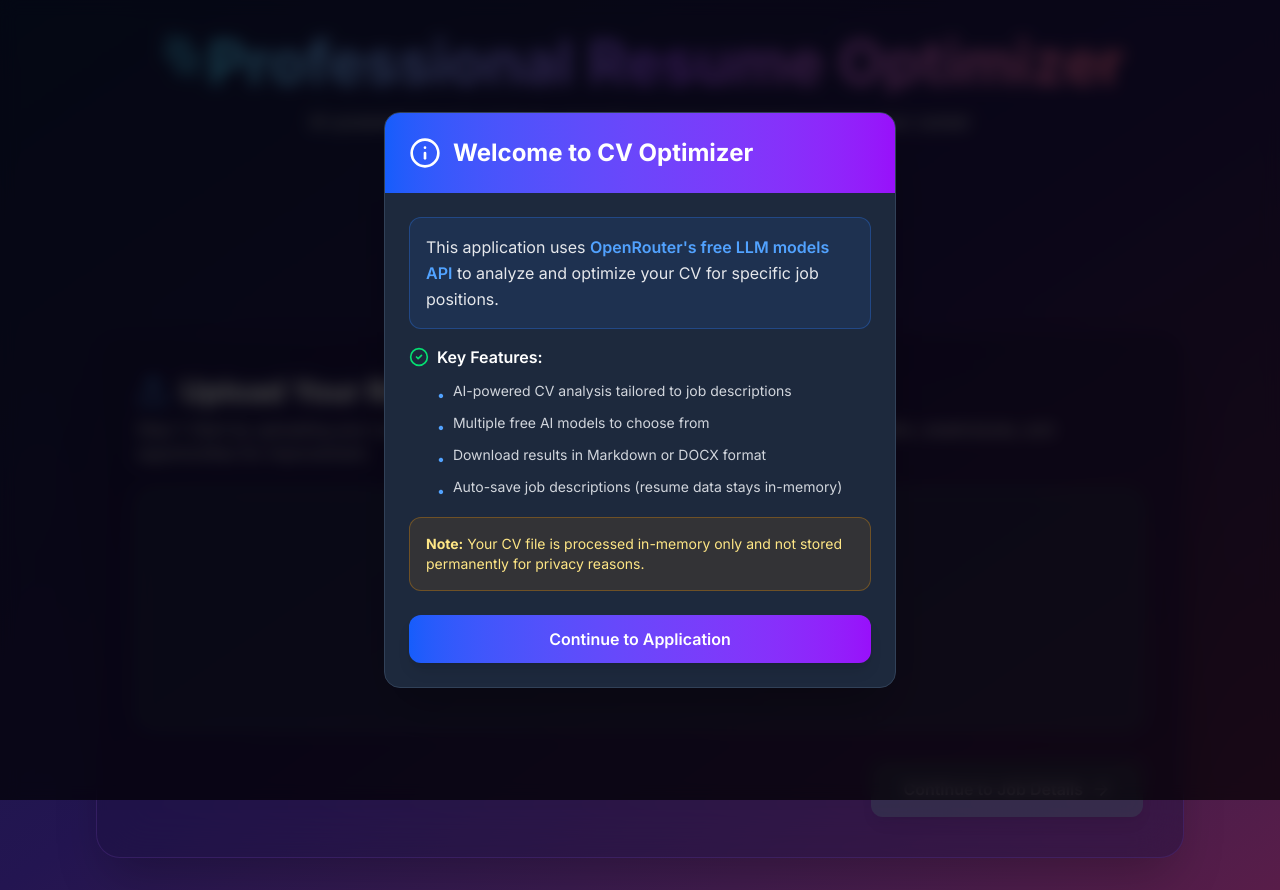
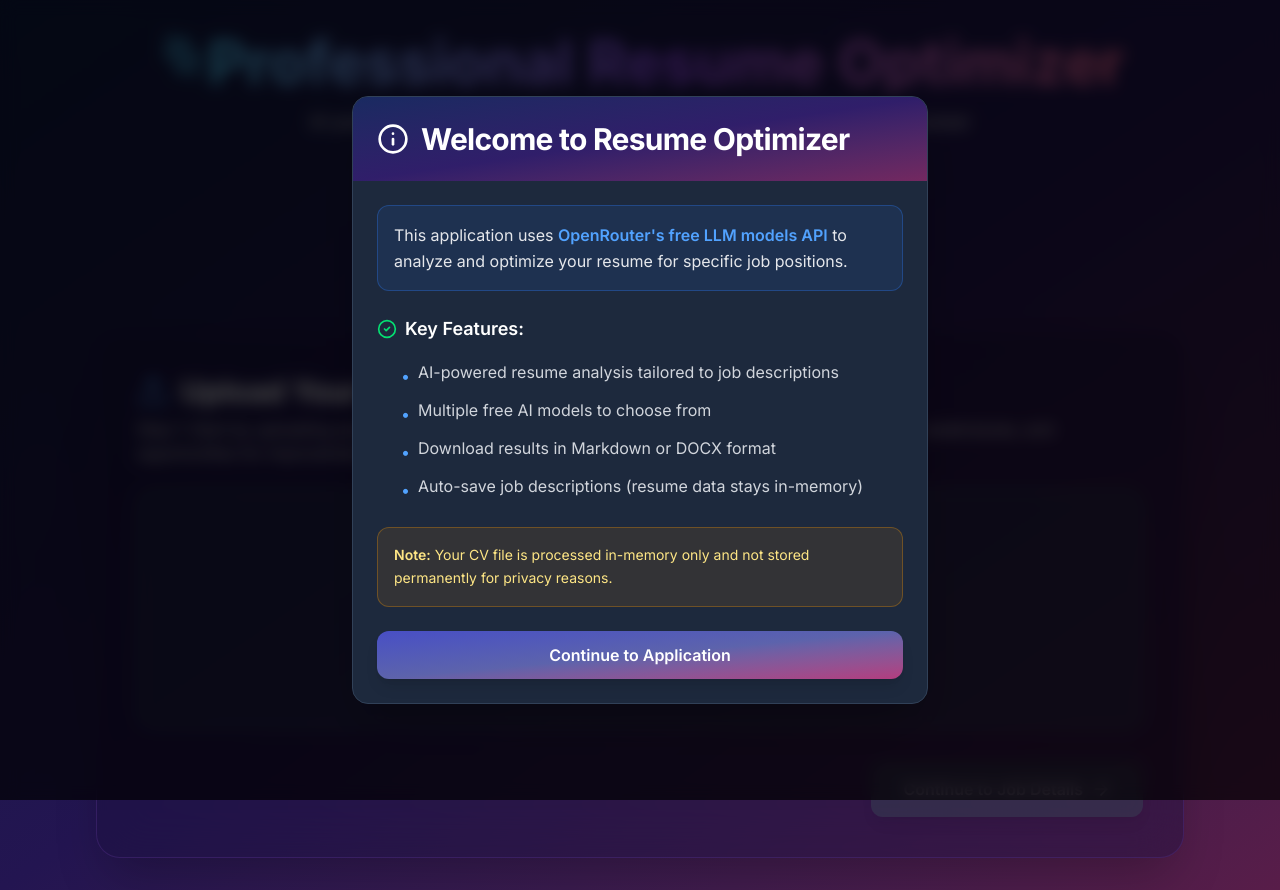
Before and after one commit to mahmud-r-farhan/resume-analiser, a React (Vite) app in the folder frontend/: page / in a window 1280 px wide. Built offline with nearby package versions, Linux system fonts and the light colour scheme.

Commit message:
fix modal issues

```diff
--- a/frontend/src/App.jsx
+++ b/frontend/src/App.jsx
@@ -19,7 +19,6 @@
       analysis: '',
       setCvFile: (file) => set({ cvFile: file }),
       setJobDesc: (desc) => set({ jobDesc: desc }),
-      setModel: (model) => set({ model }),
       setAnalysis: (analysis) => set({ analysis }),
       clearStore: () => set({ cvFile: null, jobDesc: '', analysis: '', model: 'deepseek/deepseek-chat-v3.1:free' }),
     }),
@@ -27,7 +26,6 @@
       name: 'cv-optimizer-storage',
       partialize: (state) => ({
         jobDesc: state.jobDesc,
-        model: state.model,
       }),
     }
   )
@@ -37,7 +35,7 @@
 function WelcomeModal({ isOpen, onClose }) {
   if (!isOpen) return null;
   return (
-    <AnimatePresence>
+       <AnimatePresence>
       <motion.div
         initial={{ opacity: 0 }}
         animate={{ opacity: 1 }}
@@ -50,32 +48,41 @@
           animate={{ scale: 1, opacity: 1 }}
           exit={{ scale: 0.9, opacity: 0 }}
           onClick={(e) => e.stopPropagation()}
-          className="bg-slate-800 rounded-2xl shadow-2xl max-w-lg w-full border border-slate-700 overflow-hidden"
+          className="bg-slate-800 rounded-2xl shadow-2xl max-w-xl w-full border border-slate-700 overflow-hidden"
         >
-          <div className="bg-gradient-to-r from-blue-600 to-purple-600 p-6">
-            <div className="flex items-center justify-between">
-              <div className="flex items-center gap-3">
-                <Info className="w-8 h-8 text-white" />
-                <h2 className="text-2xl font-bold text-white">Welcome to CV Optimizer</h2>
-              </div>
+          {/* Header */}
+          <div className=" bg-gradient-to-br from-[#192a61] via-[#301e6a] to-[#732860] p-6">
+            <div className="flex items-center gap-3">
+              <Info className="w-8 h-8 text-white" />
+              <h2 className="text-3xl font-extrabold text-white tracking-tight">
+                Welcome to Resume Optimizer
+              </h2>
             </div>
           </div>
 
-          <div className="p-6 space-y-4">
+          {/* Body */}
+          <div className="p-6 space-y-6">
+            {/* Info Box */}
             <div className="bg-blue-500/10 border border-blue-500/30 rounded-xl p-4">
-              <p className="text-gray-200 leading-relaxed">
-                This application uses <span className="font-semibold text-blue-400">OpenRouter's free LLM models API</span> to analyze and optimize your CV for specific job positions.
+              <p className="text-gray-200 leading-relaxed text-base">
+                This application uses{" "}
+                <span className="font-semibold text-blue-400">
+                  OpenRouter's free LLM models API
+                </span>{" "}
+                to analyze and optimize your resume for specific job positions.
               </p>
             </div>
-            <div className="space-y-3 text-gray-300">
-              <h3 className="font-semibold text-white flex items-center gap-2">
+
+            {/* Features */}
+            <div className="space-y-4 text-gray-300">
+              <h3 className="text-lg font-semibold text-white flex items-center gap-2">
                 <CheckCircle2 className="w-5 h-5 text-green-400" />
                 Key Features:
               </h3>
-              <ul className="space-y-2 ml-7 text-sm">
+              <ul className="space-y-2 ml-6 text-base leading-relaxed">
                 <li className="flex items-start gap-2">
                   <span className="text-blue-400 mt-1">•</span>
-                  <span>AI-powered CV analysis tailored to job descriptions</span>
+                  <span>AI-powered resume analysis tailored to job descriptions</span>
                 </li>
                 <li className="flex items-start gap-2">
                   <span className="text-blue-400 mt-1">•</span>
@@ -91,18 +98,23 @@
                 </li>
               </ul>
             </div>
+
+            {/* Privacy Note */}
             <div className="bg-amber-500/10 border border-amber-500/30 rounded-xl p-4 text-sm">
-              <p className="text-amber-200">
-                <strong>Note:</strong> Your CV file is processed in-memory only and not stored permanently for privacy reasons.
+              <p className="text-amber-200 leading-relaxed">
+                <strong className="font-semibold">Note:</strong> Your CV file is processed in-memory only and not stored permanently for privacy reasons.
               </p>
             </div>
           </div>
+
+          {/* Footer Button */}
           <div className="p-6 pt-0">
             <motion.button
               whileHover={{ scale: 1.02 }}
               whileTap={{ scale: 0.98 }}
               onClick={onClose}
-              className="w-full bg-gradient-to-r from-blue-600 to-purple-600 text-white font-semibold py-3 px-6 rounded-xl shadow-lg hover:shadow-xl transition-all"
+              aria-label="Continue to Application"
+              className="w-full bg-gradient-to-br from-[#4a50caf6] via-[#6a6fc3d3] to-[#b33c7f] text-white font-semibold py-3 px-6 rounded-xl shadow-lg hover:shadow-xl transition-all"
             >
               Continue to Application
             </motion.button>
@@ -163,7 +175,7 @@
 // Step Indicator Component
 function StepIndicator({ currentStep }) {
   const steps = [
-    { number: 1, label: 'Upload CV' },
+    { number: 1, label: 'Upload' },
     { number: 2, label: 'Job Details' },
     { number: 3, label: 'Analysis' }
   ];
@@ -301,7 +313,6 @@
 
   const handleWelcomeClose = () => {
     setShowWelcome(false);
-    localStorage.setItem('cv-optimizer-welcome-seen', 'true');
   };
 
   const handleDrag = (e) => {
@@ -361,7 +372,7 @@
     formData.append('jobDescription', jobDesc);
     formData.append('model', model);
     try {
-      const apiEndpoint = import.meta.env.VITE_API_ENDPOINT || '/api/analyze';
+      const apiEndpoint = import.meta.env.VITE_API_ENDPOINT;
 
       const res = await fetch(apiEndpoint, {
         method: 'POST',
--- /dev/null
+++ b/frontend/src/components/Modal.jsx
@@ -0,0 +1,94 @@
+import { AnimatePresence, motion } from "framer-motion";
+import { Info, CheckCircle2 } from "lucide-react";
+
+export default function WelcomeModal() {
+  return (
+    <AnimatePresence>
+      <motion.div
+        initial={{ opacity: 0 }}
+        animate={{ opacity: 1 }}
+        exit={{ opacity: 0 }}
+        className="fixed inset-0 z-50 flex items-center justify-center p-4 bg-black/70 backdrop-blur-sm"
+        onClick={onClose}
+      >
+        <motion.div
+          initial={{ scale: 0.9, opacity: 0 }}
+          animate={{ scale: 1, opacity: 1 }}
+          exit={{ scale: 0.9, opacity: 0 }}
+          onClick={(e) => e.stopPropagation()}
+          className="bg-slate-800 rounded-2xl shadow-2xl max-w-xl w-full border border-slate-700 overflow-hidden"
+        >
+          {/* Header */}
+          <div className="bg-gradient-to-br from-[#4e54c8] via-[#8f94fb] to-[#d16ba5] p-6">
+            <div className="flex items-center gap-3">
+              <Info className="w-8 h-8 text-white" />
+              <h2 className="text-3xl font-extrabold text-white tracking-tight">
+                Welcome to CV Optimizer
+              </h2>
+            </div>
+          </div>
+
+          {/* Body */}
+          <div className="p-6 space-y-6">
+            {/* Info Box */}
+            <div className="bg-blue-500/10 border border-blue-500/30 rounded-xl p-4">
+              <p className="text-gray-200 leading-relaxed text-base">
+                This application uses{" "}
+                <span className="font-semibold text-blue-400">
+                  OpenRouter's free LLM models API
+                </span>{" "}
+                to analyze and optimize your CV for specific job positions.
+              </p>
+            </div>
+
+            {/* Features */}
+            <div className="space-y-4 text-gray-300">
+              <h3 className="text-lg font-semibold text-white flex items-center gap-2">
+                <CheckCircle2 className="w-5 h-5 text-green-400" />
+                Key Features:
+              </h3>
+              <ul className="space-y-2 ml-6 text-base leading-relaxed">
+                <li className="flex items-start gap-2">
+                  <span className="text-blue-400 mt-1">•</span>
+                  <span>AI-powered CV analysis tailored to job descriptions</span>
+                </li>
+                <li className="flex items-start gap-2">
+                  <span className="text-blue-400 mt-1">•</span>
+                  <span>Multiple free AI models to choose from</span>
+                </li>
+                <li className="flex items-start gap-2">
+                  <span className="text-blue-400 mt-1">•</span>
+                  <span>Download results in Markdown or DOCX format</span>
+                </li>
+                <li className="flex items-start gap-2">
+                  <span className="text-blue-400 mt-1">•</span>
+                  <span>Auto-save job descriptions (resume data stays in-memory)</span>
+                </li>
+              </ul>
+            </div>
+
+            {/* Privacy Note */}
+            <div className="bg-amber-500/10 border border-amber-500/30 rounded-xl p-4 text-sm">
+              <p className="text-amber-200 leading-relaxed">
+                <strong className="font-semibold">Note:</strong> Your CV file is processed in-memory only and not stored permanently for privacy reasons.
+              </p>
+            </div>
+          </div>
+
+          {/* Footer Button */}
+          <div className="p-6 pt-0">
+            <motion.button
+              whileHover={{ scale: 1.02 }}
+              whileTap={{ scale: 0.98 }}
+              onClick={onClose}
+              aria-label="Continue to Application"
+              className="w-full bg-gradient-to-br from-[#4e54c8] via-[#8f94fb] to-[#d16ba5] text-white font-semibold py-3 px-6 rounded-xl shadow-lg hover:shadow-xl transition-all"
+            >
+              Continue to Application
+            </motion.button>
+          </div>
+        </motion.div>
+      </motion.div>
+    </AnimatePresence>
+  );
+}
```
